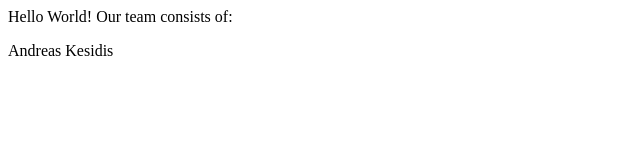
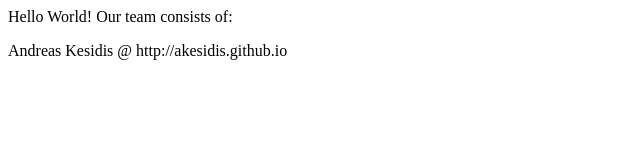
Before and after one commit to AKesidis/CyDynasty, a plain HTML site: page index.html in a window 1280 px wide. Shown: the whole page, without its empty margins (0-640 px from the left). Drawn offline with Linux system fonts and the light colour scheme.

Commit message:
Adding homepage URL

```diff
--- a/index.html
+++ b/index.html
@@ -8,6 +8,6 @@
   Hello World!
 
   Our team consists of:
-  <p>Andreas Kesidis</p>
+  <p>Andreas Kesidis @ http://akesidis.github.io</p>
 </body>
 </html>
```
